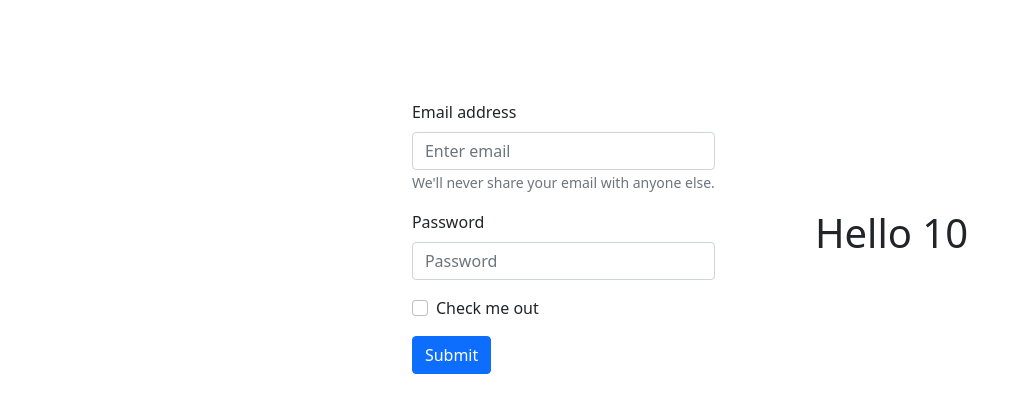
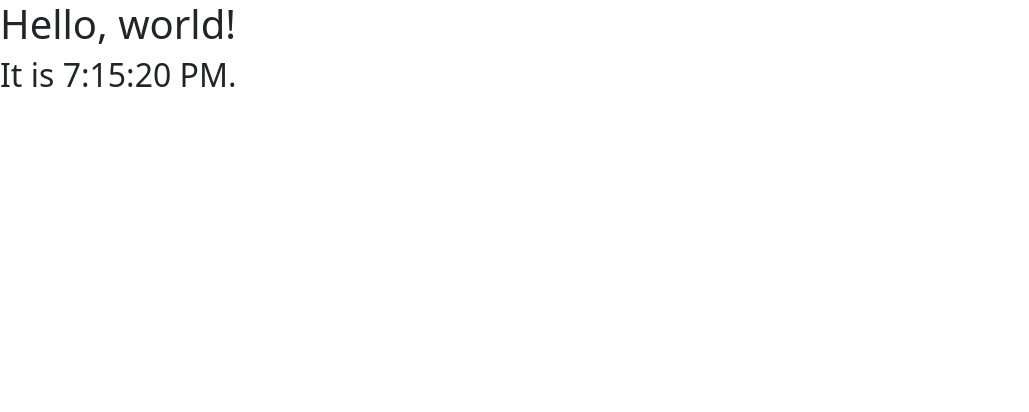
Before and after one commit to pedroluiznogueira/react-main-concepts, a React (Create React App) app: page / in a window 1280 px wide. Shown: the top 412 px of the page, without its empty margins (0-1029 px from the left). Built offline with nearby package versions, Linux system fonts and the light colour scheme.

Commit message:
Making project template use javascript instead of typescript

```diff
--- a/src/App.tsx
+++ b/src/App.tsx
@@ -3,17 +3,14 @@
 import 'bootstrap/dist/css/bootstrap.min.css';
 import Login from './components/Login';
 import Practice from './components/Practice';
+import Clock from './components/Practice';
 
 function App() {
-
-  let element = {
-    "age": "10"
-  }
 
   return (
     <div className="form-container">
       <Login />
-      <Practice element={element} />
+      <Clock />
     </div>
   );
 }
--- a/src/components/Practice.tsx
+++ b/src/components/Practice.tsx
@@ -1,10 +1,22 @@
 import React from 'react';
+import ReactDOM from 'react-dom';
 
-function Practice(props: any) {
+class Clock extends React.Component {
 
-    return(
-        <h1>Hello {props.element.age}</h1>
-    );
+    constructor(props: any) {
+        super(props);
+        this.state = {date: new Date()};
+    }
+
+
+    render() {
+      return (
+        <div>
+          <h1>Hello, world!</h1>
+          {/* <h2>It is {this.state.date.toLocaleTimeString()}.</h2> */}
+        </div>
+      );
+    }
 }
 
-export default Practice;
+export default Clock;
--- /dev/null
+++ b/src/index.js
@@ -0,0 +1,26 @@
+import React from 'react';
+import ReactDOM from 'react-dom';
+import './index.css';
+import App from './App';
+import reportWebVitals from './reportWebVitals';
+
+class Clock extends React.Component {
+  constructor(props) {
+    super(props);
+    this.state = {date: new Date()};
+  }
+
+  render() {
+    return (
+      <div>
+        <h1>Hello, world!</h1>
+        <h2>It is {this.state.date.toLocaleTimeString()}.</h2>
+      </div>
+    );
+  }
+}
+
+ReactDOM.render(
+  <Clock />,
+  document.getElementById('root')
+);
--- a/src/index.tsx
+++ /dev/null
@@ -1,17 +0,0 @@
-import React from 'react';
-import ReactDOM from 'react-dom';
-import './index.css';
-import App from './App';
-import reportWebVitals from './reportWebVitals';
-
-ReactDOM.render(
-  <React.StrictMode>
-    <App />
-  </React.StrictMode>,
-  document.getElementById('root')
-);
-
-// If you want to start measuring performance in your app, pass a function
-// to log results (for example: reportWebVitals(console.log))
-// or send to an analytics endpoint. Learn more: https://bit.ly/CRA-vitals
-reportWebVitals();
```
